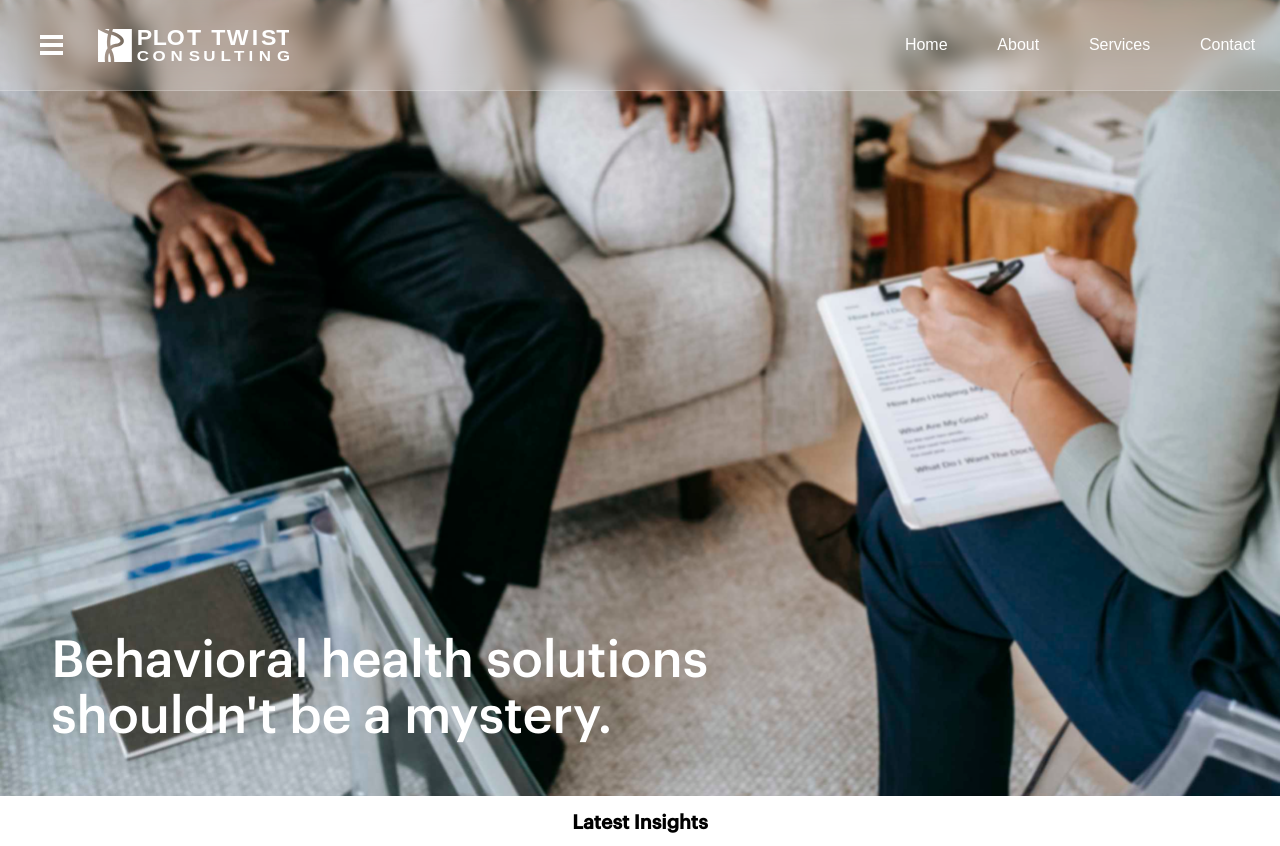
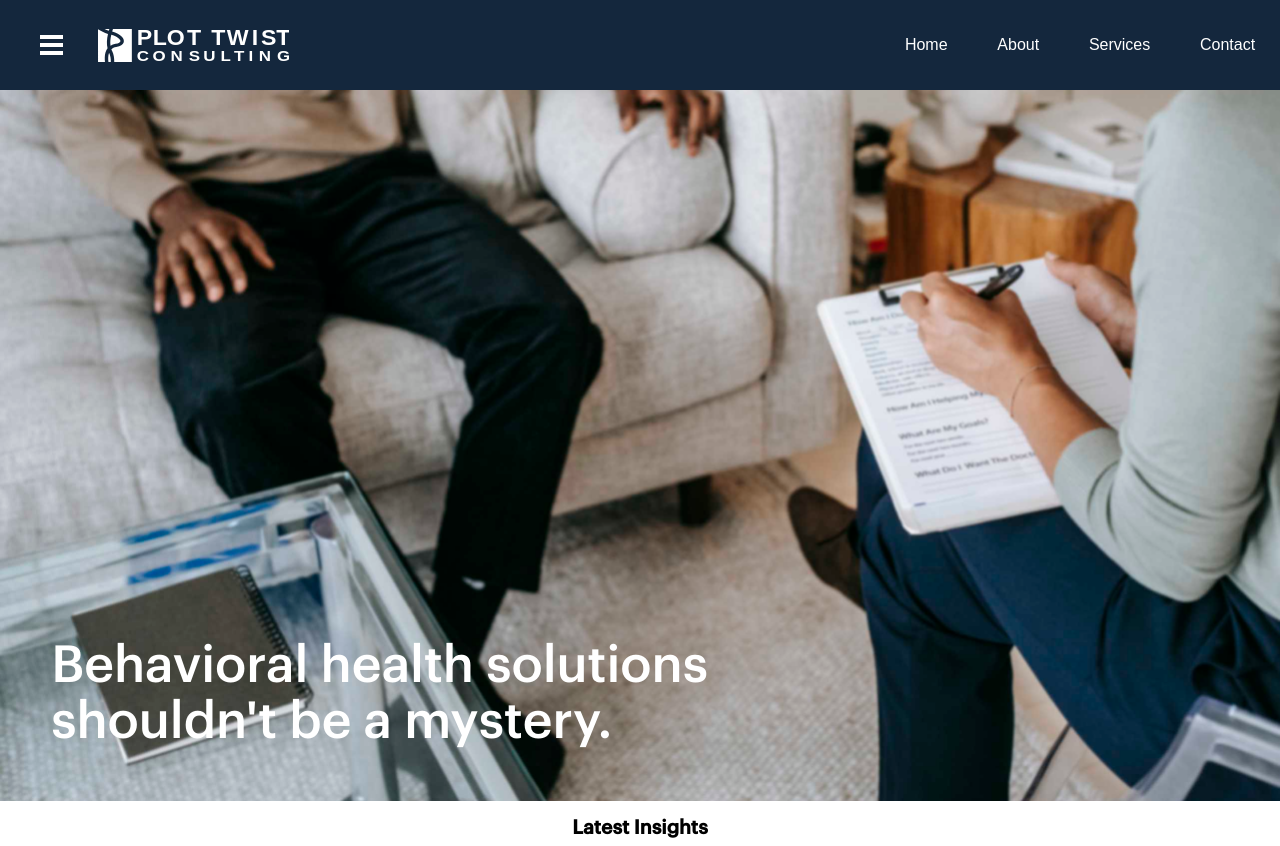
Before and after one commit to ethanzawadzke/twist-theme, a PHP site: page / in a window 1280 px wide. Shown: the top 846 px of the page. Run offline with PHP 8.4, Linux system fonts and the light colour scheme.

Commit message:
header change

```diff
--- a/index.html
+++ b/index.html
@@ -18,6 +18,7 @@
     <title>Plot Twist Consulting, LLC</title>
 </head>
 <body>
+    <header id="header-container">
         <header id="header">
             <!-- hamburger menu button-->
             <button id="hamburger">
@@ -37,6 +38,9 @@
                 </ul>
             </div>
         </header>
+    </header>
+
+    <div id="linebreak-header"></div>
     <div id="main">
         <h1 id="l1">Behavioral health solutions <br>
                     shouldn't be a mystery.
--- a/style.css
+++ b/style.css
@@ -7,24 +7,21 @@ body {
     margin: 0;
 }
 
+#header-container {
+    position: absolute;
+    top: 0;
+    left: 0;
+    width: 100%;
+    background-color: rgb(20, 39, 61);
+    /*border-bottom: 1px solid rgba(255, 255, 255, 0.2);*/
+}
+
 #header {
     display: flex;
     flex-direction: row;
     align-items: center;
     height: 90px;
     width: 100%;
-    border-bottom: 1px solid rgba(255, 255, 255, 0.2);
-    background: rgba(255, 255, 255, 0.1);
-    backdrop-filter: blur(5px);
-    -webkit-backdrop-filter: blur(10px);
-    transition: 300ms;
-}
-
-#header:hover {
-    background: rgba(255, 255, 255, 0.2);
-    backdrop-filter: blur(10px);
-    -webkit-backdrop-filter: blur(10px);
-    transition: 300ms;
 }
 
 #menu {
@@ -98,7 +95,6 @@ body {
     -o-background-size: cover;
     background-size: cover;
 
-    margin-top: -95px;
     height: 100vh;
 
     display: flex;
@@ -148,7 +144,6 @@ body {
 #footer-nav, #footer-nav ul {
     display: flex;
     flex-direction: row;
-    justify-content: space-between;
     width: 80%;
     padding: 0;
     margin-left: 20px;
@@ -157,7 +152,8 @@ body {
 
 #footer-nav a {
     text-decoration: none;
-    color: black
+    color: black;
+    margin-right: 30px;
 }
 
 #footer-text {
@@ -222,7 +218,16 @@ body {
     width: 100vw;
     height: 1px;
     background-color: rgba(0, 0, 0, 0.1);
-    margin:auto;
+    margin: auto;
+    z-index: 1;
+}
+
+#linebreak-header {
+    width: 100vw;
+    height: 1px;
+    background-color: rgba(0, 0, 0, 0.1);
+    margin: auto;
+    z-index: 1;
 }
 
 @media screen and (max-width: 678px) {
```
Lines whose indentation alone changed are shown as unchanged.
